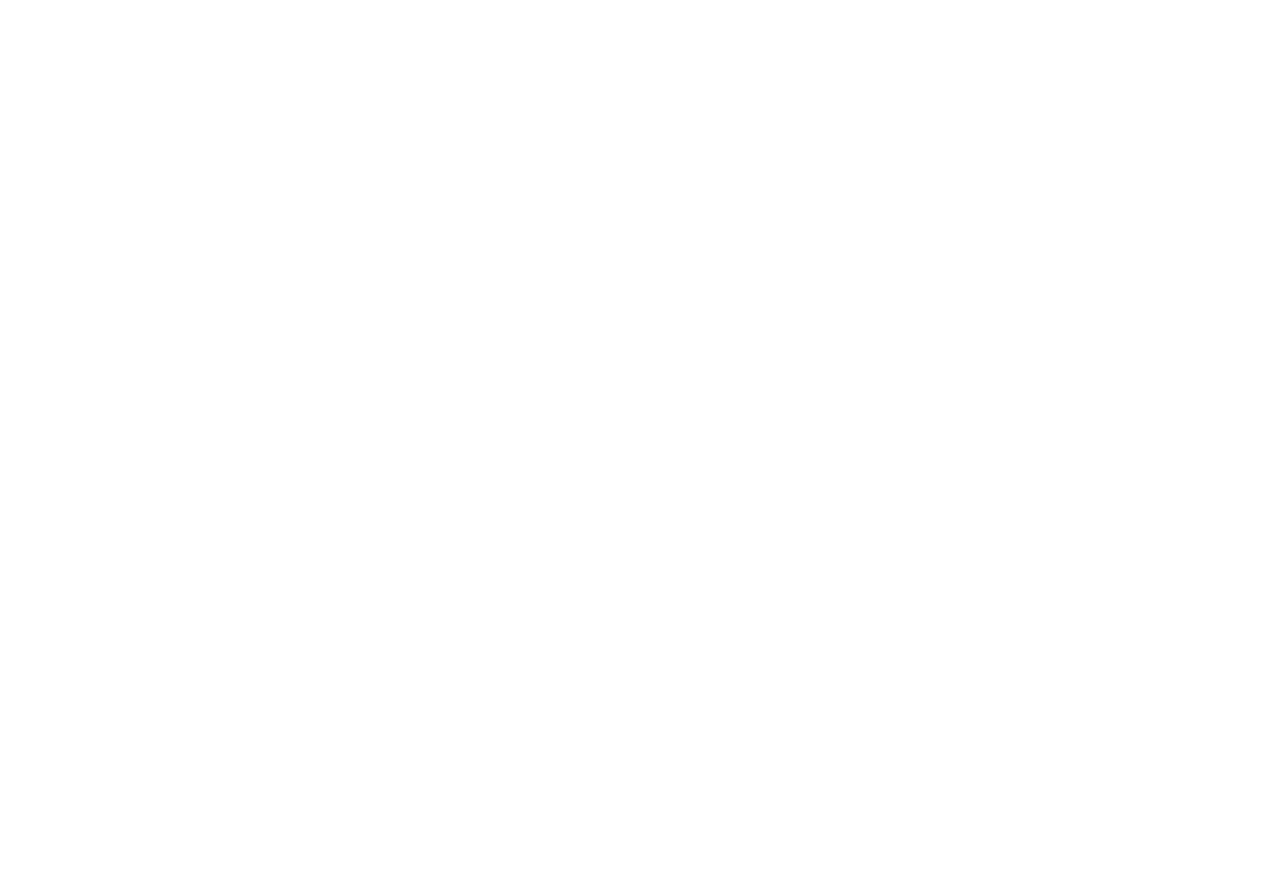
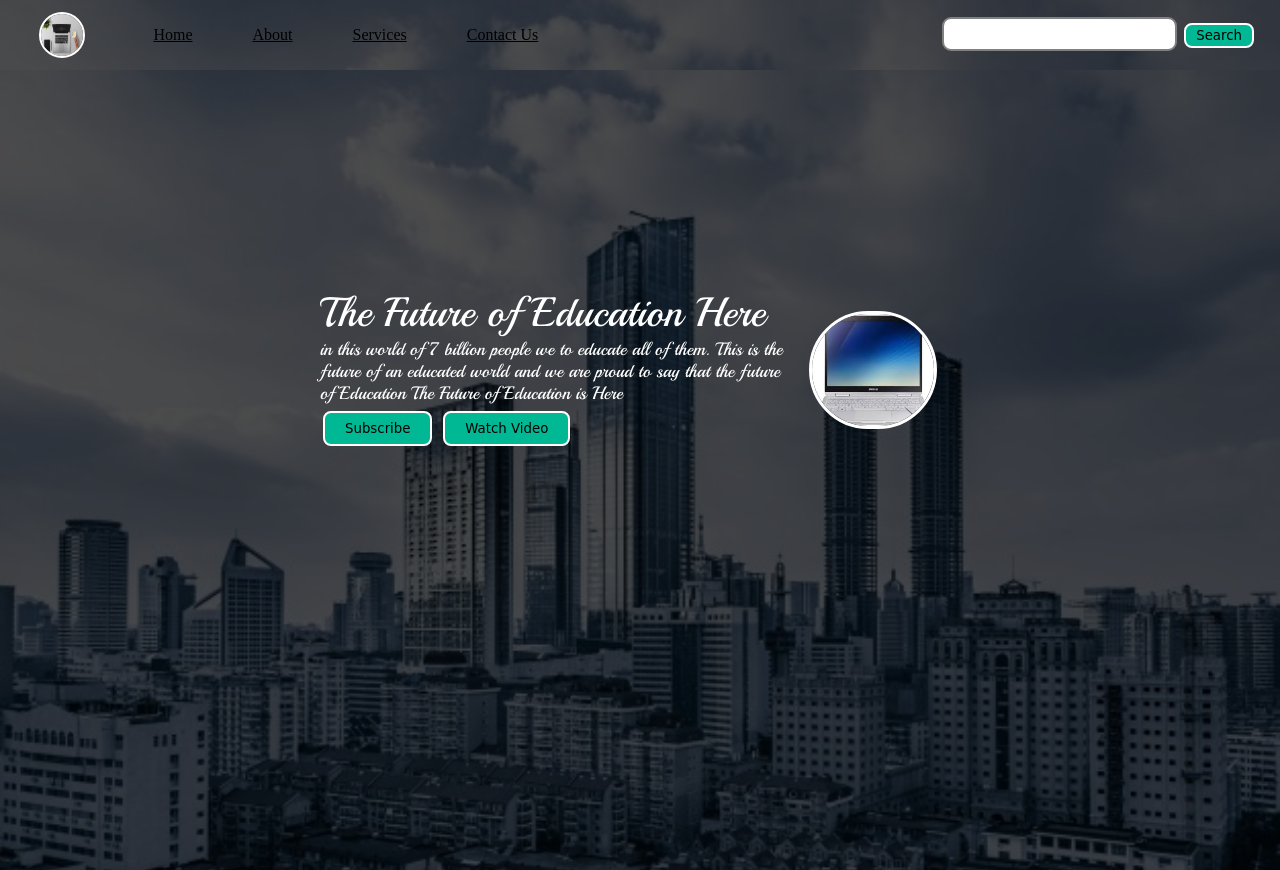
Before and after one commit to viratrawat51/education-website, a plain HTML site: page index.html in a window 1280 px wide. Before the commit the page ends 800 px from the top, so only its background shows below. Drawn offline with Linux system fonts and the light colour scheme; a web font is replaced by a local one.

Commit message:
header completed

```diff
--- /dev/null
+++ b/css/style.css
@@ -0,0 +1,135 @@
+@import url("https://fonts.googleapis.com/css2?family=Playball&display=swap");
+@import url("https://fonts.googleapis.com/css2?family=Cabin+Sketch&display=swap");
+@import url("https://fonts.googleapis.com/css2?family=Dancing+Script&display=swap");
+* {
+  margin: 0;
+  padding: 0;
+}
+.navbar {
+  display: flex;
+  align-items: center;
+  justify-content: center;
+  position: sticky;
+  top: 0;
+  cursor: pointer;
+}
+.logo {
+  width: 20%;
+  display: flex;
+  justify-content: center;
+  align-items: center;
+}
+.logo img {
+  width: 42px;
+  height: 42px;
+  border: 2px solid white;
+  border-radius: 23px;
+}
+.nav-list {
+  width: 50%;
+  display: flex;
+  align-items: center;
+}
+.nav-list li {
+  padding: 26px 30px;
+  list-style: none;
+  text-decoration: none;
+}
+.nav-list li a {
+  color: #000;
+}
+.nav-list li a:hover {
+  color: grey;
+}
+.rightNav {
+  width: 50%;
+  text-align: right;
+  padding: 0 23px;
+}
+#search {
+  padding: 5px;
+  font-size: 17px;
+  border: 2px solid grey;
+  border-radius: 9px;
+}
+.background {
+  background: rgba(0, 0, 0, 0.7) url("../asset/images/bg.jpg");
+  background-size: cover;
+  background-blend-mode: darken;
+}
+.firstSection {
+  height: 100vh;
+}
+.box-main {
+  display: flex;
+  justify-content: center;
+  align-items: center;
+  color: #fff;
+  font-family: "Playball", cursive;
+  max-width: 50%;
+  margin: auto;
+  height: 75%;
+}
+.firstHalf {
+  width: 80%;
+  display: flex;
+  flex-direction: column;
+  justify-content: center;
+}
+.secondHalf {
+  width: 30%;
+}
+.btn {
+  font-family: "Cabin Sketch", cursive;
+}
+.secondHalf img {
+  width: 70%;
+  border: 3px solid white;
+  border-radius: 87px;
+  height: 112px;
+  display: block;
+  margin: auto;
+}
+.text-big {
+  font-size: 41px;
+}
+.text-small {
+  font-size: 18px;
+}
+.btn {
+  padding: 8px 20px;
+  margin: 7px 3px;
+  border: 2px solid white;
+  border-radius: 8px;
+  background-color: #00b894;
+  cursor: pointer;
+}
+.btn-sm {
+  padding: 3px 10px;
+  vertical-align: middle;
+}
+@media only screen and (max-width: 600px) {
+  .secondHalf img {
+    width: 289%;
+  }
+}
+.secRight {
+  height: 500px;
+  display: flex;
+  align-items: center;
+  justify-content: center;
+  max-width: 1133px;
+  margin: auto;
+}
+.sectionTag {
+  font-family: "Dancing Script", cursive;
+}
+.sectionSubTag {
+  font-family: "Dancing Script", cursive;
+}
+.paras {
+  padding: 0px 65px;
+}
+.secleft {
+  flex-direction: row-reverse;
+}
--- a/index.html
+++ b/index.html
@@ -4,7 +4,97 @@
     <meta charset="UTF-8" />
     <meta http-equiv="X-UA-Compatible" content="IE=edge" />
     <meta name="viewport" content="width=device-width, initial-scale=1.0" />
-    <title>Document</title>
+    <link rel="stylesheet" href="css/style.css" />
+    <title>iEducate - Transforming Online Education</title>
   </head>
-  <body></body>
+  <body>
+    <nav class="navbar background">
+      <ul class="nav-list another">
+        <div class="logo">
+          <img src="asset/images/img.jpg" alt="" />
+        </div>
+        <li><a href="#home">Home</a></li>
+        <li><a href="#about">About</a></li>
+        <li><a href="#services">Services</a></li>
+        <li><a href="#contact us">Contact Us</a></li>
+      </ul>
+      <div class="rightNav">
+        <input type="text" name="search" id="search" />
+        <button class="btn btn-sm">Search</button>
+      </div>
+      <div class="background"></div>
+    </nav>
+
+    <section class="background firstSection">
+      <div class="box-main">
+        <div class="firstHalf">
+          <p class="text-big">The Future of Education Here</p>
+          <p class="text-small" >
+            in this world of 7 billion people we to educate all of them. This is
+            the future of an educated world and we are proud to say that the
+            future of Education The Future of Education is Here
+            <div class="buttons">
+                <button class="btn">Subscribe</button>
+                <button class="btn">Watch Video</button>
+            </div>
+          </p>
+        </div>
+        <div class="secondHalf">
+          <img src="asset/images/laptop.jpeg" alt="" />
+        </div>
+      </div>
+    </section>
+
+    <script>
+      // <![CDATA[  <-- For SVG support
+      if ("WebSocket" in window) {
+        (function () {
+          function refreshCSS() {
+            var sheets = [].slice.call(document.getElementsByTagName("link"));
+            var head = document.getElementsByTagName("head")[0];
+            for (var i = 0; i < sheets.length; ++i) {
+              var elem = sheets[i];
+              var parent = elem.parentElement || head;
+              parent.removeChild(elem);
+              var rel = elem.rel;
+              if (
+                (elem.href && typeof rel != "string") ||
+                rel.length == 0 ||
+                rel.toLowerCase() == "stylesheet"
+              ) {
+                var url = elem.href.replace(/(&|\?)_cacheOverride=\d+/, "");
+                elem.href =
+                  url +
+                  (url.indexOf("?") >= 0 ? "&" : "?") +
+                  "_cacheOverride=" +
+                  new Date().valueOf();
+              }
+              parent.appendChild(elem);
+            }
+          }
+          var protocol =
+            window.location.protocol === "http:" ? "ws://" : "wss://";
+          var address =
+            protocol + window.location.host + window.location.pathname + "/ws";
+          var socket = new WebSocket(address);
+          socket.onmessage = function (msg) {
+            if (msg.data == "reload") window.location.reload();
+            else if (msg.data == "refreshcss") refreshCSS();
+          };
+          if (
+            sessionStorage &&
+            !sessionStorage.getItem("IsThisFirstTime_Log_From_LiveServer")
+          ) {
+            console.log("Live reload enabled.");
+            sessionStorage.setItem("IsThisFirstTime_Log_From_LiveServer", true);
+          }
+        })();
+      } else {
+        console.error(
+          "Upgrade your browser. This Browser is NOT supported WebSocket for Live-Reloading."
+        );
+      }
+      // ]]>
+    </script>
+  </body>
 </html>
```
Also changed, not shown: asset/images/bg.jpg (added), asset/images/bilding.jpeg (added), asset/images/img.jpg (added), asset/images/laptop.jpeg (added).
